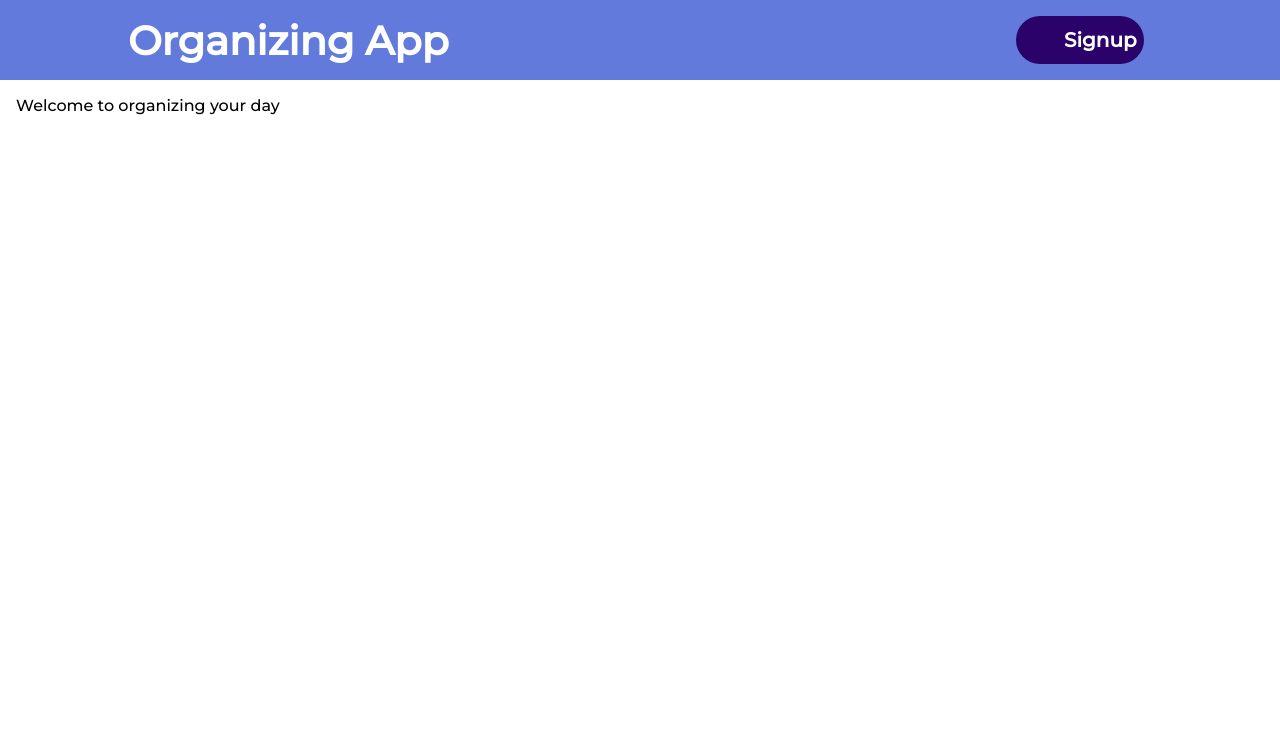
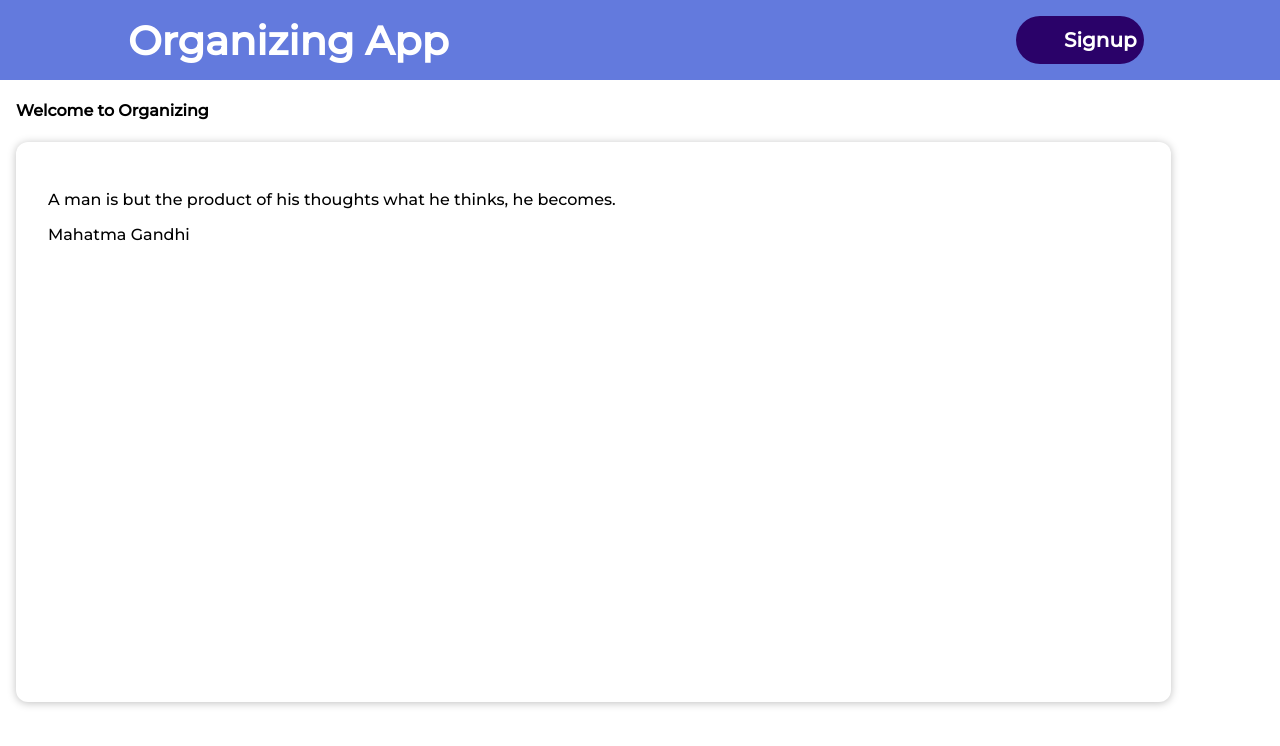
Before and after one commit to madhuriS3008/organizing-app, a React (Create React App) app: page /home in a window 1280 px wide. Shown: the top 746 px of the page. Built offline with nearby package versions, Linux system fonts and the light colour scheme.

Commit message:
added homepage with a static quote

```diff
--- a/src/App.js
+++ b/src/App.js
@@ -4,7 +4,7 @@ import "./App.css";
 import Layout from "./components/layout/Layout";
 import LandingPage from "./pages/Landing";
 import SignupPage from "./pages/Signup";
-import HomePage from "./pages/Home";
+import Home from "./pages/Home";
 import FinancesPage from "./pages/Finances";
 import MyPages from "./pages/MyPages";
 
@@ -17,7 +17,7 @@ function App() {
           <SignupPage />
         </Route>
         <Route path="/home">
-          <HomePage />
+          <Home />
         </Route>
         <Route path="/finances">
           <FinancesPage />
--- /dev/null
+++ b/src/components/Home/HomePage.js
@@ -0,0 +1,18 @@
+import React from "react";
+import Card from "../ui/Card";
+
+const HomePage = () => {
+  return (
+    <>
+      <h4>Welcome to Organizing</h4>
+      <Card>
+        <p>
+          A man is but the product of his thoughts what he thinks, he becomes.
+        </p>
+        <span>Mahatma Gandhi</span>
+      </Card>
+    </>
+  );
+};
+
+export default HomePage;
--- a/src/pages/Home.js
+++ b/src/pages/Home.js
@@ -1,5 +1,7 @@
-const HomePage = () => {
-  return <div>Welcome to organizing your day</div>;
+import HomePage from "../components/Home/HomePage";
+
+const Home = () => {
+  return <HomePage />;
 };
 
-export default HomePage;
+export default Home;
```
